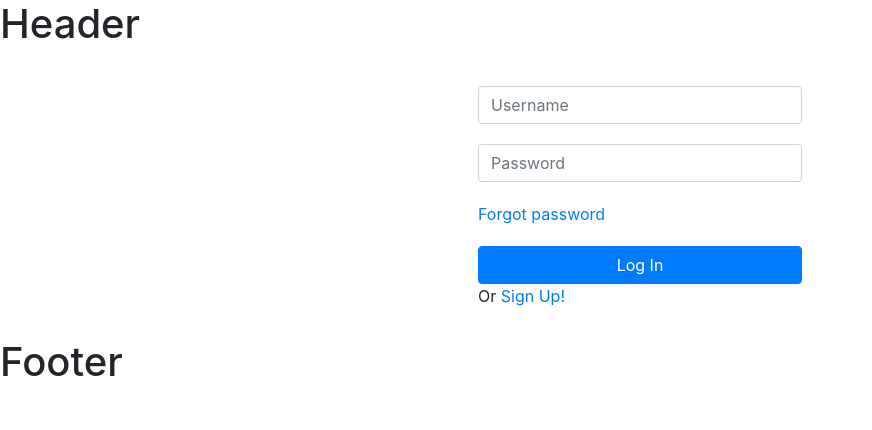
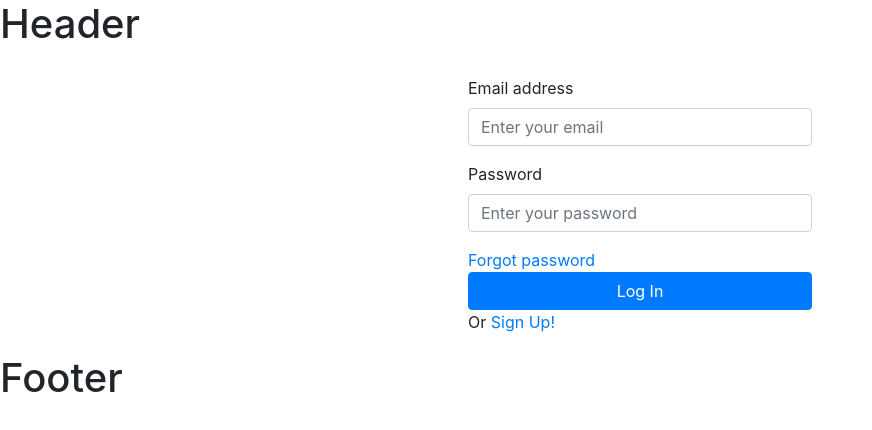
Before and after one commit to joseasalazar/pickpack, a React (Create React App) app: page /login in a window 1280 px wide. Shown: the top 430 px of the page, without its empty margins (0-872 px from the left). Built offline with nearby package versions, Linux system fonts and the light colour scheme.

Commit message:
Review changes

```diff
--- a/src/App.js
+++ b/src/App.js
@@ -1,6 +1,8 @@
 import React from "react";
 import "./App.css";
+import 'bootstrap/dist/css/bootstrap.min.css';
 import { Routes } from "./ui/Routes";
+
 
 function App() {
   return <Routes />;
--- a/src/ui/screens/LogIn.js
+++ b/src/ui/screens/LogIn.js
@@ -1,10 +1,8 @@
 import React from "react";
 import styled from 'styled-components'
-import 'bootstrap/dist/css/bootstrap.min.css';
-import {Button} from 'react-bootstrap';
+import {Button, Form} from 'react-bootstrap';
 
-const LoginCard = styled.div`
-    border: opx solid lightgray;
+const LoginCard = styled(Form)`
     padding: 20px;
     width: 30%;
     margin: auto;
@@ -12,30 +10,28 @@
     min-width: 300px;
 `
 
-const CardItem = styled.div`
-    padding: 10px;
-`
-
 
 export default class LogIn extends React.Component {
     render() {
         return (
             <LoginCard>
-                <CardItem>
-                    <input type="text" class="form-control" placeholder="Username"></input>
-                </CardItem>
-                <CardItem>
-                    <input type="password" class="form-control" placeholder="Password"></input>
-                </CardItem>
-                <CardItem>
-                    <a href="#"> Forgot password </a>
-                </CardItem>
-                <CardItem>
-                    <Button variant="primary" size="md" block>
-                        Log In
-                    </Button>
-                    Or <a href="#">Sign Up!</a>
-                </CardItem>
+                <Form.Group controlId="formEmail">
+                    <Form.Label>Email address</Form.Label>
+                    <Form.Control type="email" placeholder="Enter your email" />
+                </Form.Group>
+
+                <Form.Group controlId="formBasicPassword">
+                    <Form.Label>Password</Form.Label>
+                    <Form.Control type="password" placeholder="Enter your password" />
+                </Form.Group>
+
+                <a href="#"> Forgot password </a>
+
+                <Button variant="primary" size="md" block>
+                    Log In
+                </Button>
+                Or <a href="#">Sign Up!</a>
+
             </LoginCard>
         );
   }
--- a/src/ui/screens/Provedores.js
+++ b/src/ui/screens/Provedores.js
@@ -1,6 +1,5 @@
 import React from "react";
 import styled from 'styled-components'
-import 'bootstrap/dist/css/bootstrap.min.css';
 import {Container, Row, Col, Button} from 'react-bootstrap';
 
 const StyledRow = styled(Row)`
```
